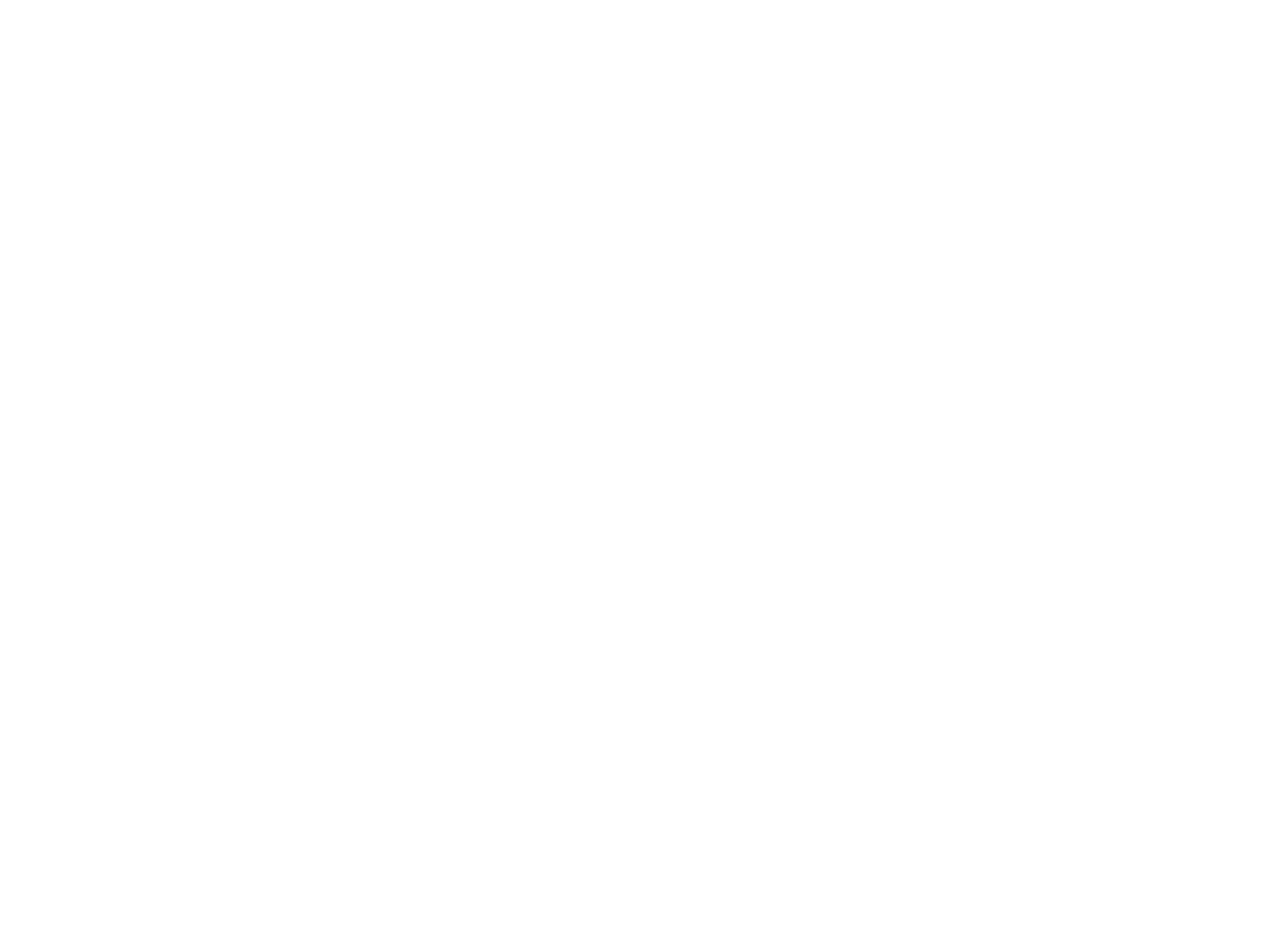
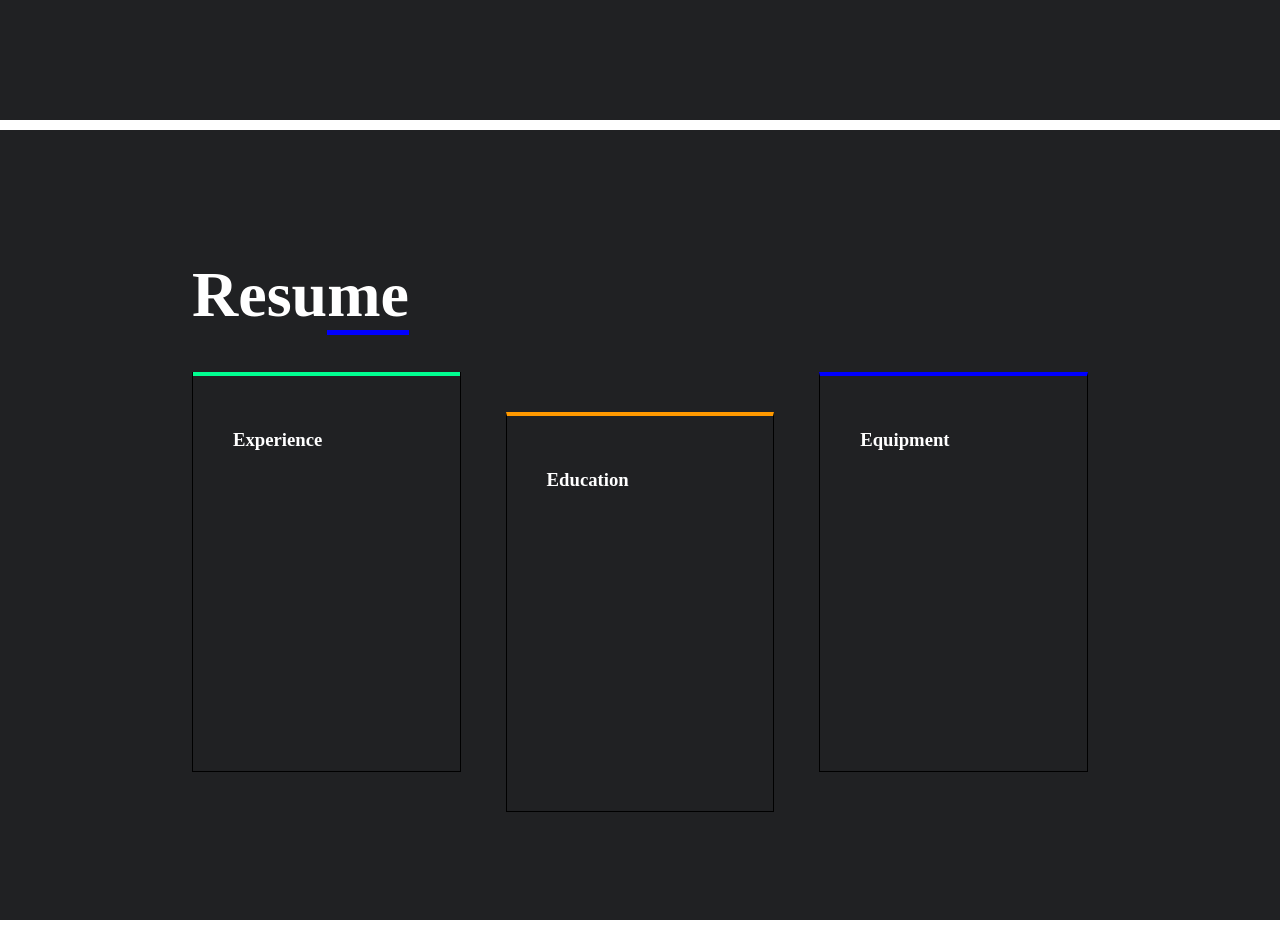
Before and after one commit to Maino24/Portfolio, a Vue app: page / in a window 1280 px wide. Shown: the part 2280-3220 px from the top of the page. Before the commit the page ends 1600 px from the top, so only its background shows below. Built offline with nearby package versions, Linux system fonts and the light colour scheme.

Commit message:
ResumeComp

```diff
--- a/src/App.vue
+++ b/src/App.vue
@@ -2,20 +2,26 @@
   <div>
     <HeaderComp/>
     <AboutMe/>
+    <ProjectsComp/>
+    <ResumeComp/>
   </div>
 </template>
 
 <script>
 
 import HeaderComp from './components/HeaderComp.vue';
-import AboutMe from './components/tags/AboutMe.vue';
+import AboutMe from './components/AboutMe.vue';
+import ProjectsComp from './components/ProjectsComp.vue';
+import ResumeComp from './components/ResumeComp.vue';
 
 export default {
   name: 'App',
 
   components: {
      HeaderComp,
-     AboutMe
+     AboutMe,
+     ProjectsComp,
+     ResumeComp
   }
 }
 </script>
--- a/src/components/tags/AboutMe.vue
+++ b/src/components/AboutMe.vue
@@ -43,7 +43,7 @@ export default {
             .containerImg{
                 width: calc(100% /2);
                 height: 60vh;
-                background-image: url("../../assets/fototessera.jpg");
+                background-image: url("../assets/fototessera.jpg");
                 background-size: contain,  cover;
                 background-repeat: no-repeat;
 
--- /dev/null
+++ b/src/components/ProjectsComp.vue
@@ -0,0 +1,27 @@
+<template>
+    <div class="backgroundP">
+
+    </div>
+</template>
+
+<script>
+
+
+export default {
+    name: 'ProjectsComp'
+}
+</script>
+
+<style lang="scss">
+*{
+  margin: 0;
+  padding: 0;
+  box-sizing: border-box;
+}
+.backgroundP{
+  border-top: 10px solid white;
+  background-color: #202123;
+  width: 100vw;
+  height: 100vh;
+}
+</style>
--- /dev/null
+++ b/src/components/ResumeComp.vue
@@ -0,0 +1,111 @@
+<template>
+    <div class="backgroundR">
+        <div class="containerR">
+            <h1 class="title">Resu<span class="underline">me</span></h1>
+            <div class="containerBottomR">
+                <div class="singoleCard">
+                    <div class="containerText1">
+                        <h3>Experience</h3>
+                    </div>
+                </div>
+                <div class="singoleCard2">
+                    <div class="containerText2">
+                        <h3>Education</h3>
+                    </div>
+                </div>
+                <div class="singoleCard3">
+                    <div class="containerText3">
+                        <h3>Equipment</h3>
+                    </div>
+                </div>
+            </div>
+        </div>
+    </div>
+</template>
+
+<script>
+
+
+export default {
+    name: 'ResumeComp'
+}
+</script>
+
+<style lang="scss">
+*{
+  margin: 0;
+  padding: 0;
+  box-sizing: border-box;
+}
+.backgroundR{
+  border-top: 10px solid white;
+  background-color: #202123;
+  width: 100vw;
+  height: 100vh;
+  .containerR{
+    width: 70%;
+    margin: auto;
+    padding: 10% 0;
+    .title{
+        font-size: 4rem;
+        color: white;
+        .underline{
+            border-bottom: 5px solid blue;
+        }
+    }
+    .containerBottomR{
+        margin-top: 5vh;
+        width: 100%;
+        display: flex;
+        justify-content: space-between;
+        .singoleCard{
+            flex-basis: 30%;
+            //border: 1px solid white;
+            border-bottom: 1px solid black;
+            border-right: 1px solid black;
+            border-left: 1px solid black;
+            height: 50vh;
+            .containerText1{
+                padding: 20% 15%;
+                border-top: 4px solid rgb(0, 255, 145);
+                    h3{
+                    color: white;
+                    }
+            }
+
+        }
+        .singoleCard2{
+            flex-basis: 30%;
+            margin-top: 5vh;
+            //border: 1px solid white;
+            border-top: 4px solid rgb(255, 153, 0);
+            border-bottom: 1px solid black;
+            border-right: 1px solid black;
+            border-left: 1px solid black;
+            height: 50vh;
+            .containerText2{
+                padding: 20% 15%;
+                    h3{
+                    color: white;
+                    }
+            }
+        }
+        .singoleCard3{
+            flex-basis: 30%;
+            border-top: 4px solid blue;
+            border-bottom: 1px solid black;
+            border-right: 1px solid black;
+            border-left: 1px solid black;
+            height: 50vh;
+            .containerText3{
+                padding: 20% 15%;
+                    h3{
+                    color: white;
+                    }
+            }
+        }
+    }
+  }
+
+}
+</style>
```
